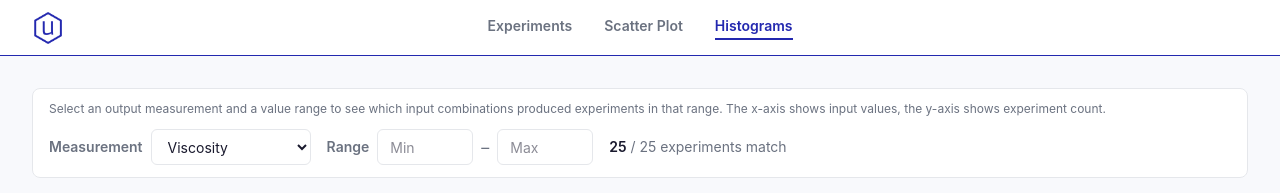
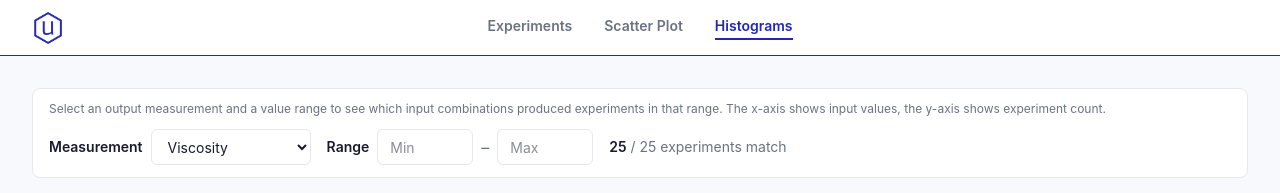
Before and after one commit to ridh7/uncountable-data-viz, a React (Vite) app: page /histograms in a window 1280 px wide. Shown: the top 193 px of the page. Built offline with nearby package versions, Linux system fonts and the light colour scheme.

Commit message:
Minor fix: make text primary

```diff
--- a/src/pages/HistogramsPage.tsx
+++ b/src/pages/HistogramsPage.tsx
@@ -1,12 +1,19 @@
 import { useState, useMemo } from "react";
 import { parseExperiments, getColumnDefs } from "../utils/experiment.ts";
-import { INPUT_GROUPS, HISTOGRAM_ROWS, computeGroupBins } from "../utils/categories.ts";
+import {
+  INPUT_GROUPS,
+  HISTOGRAM_ROWS,
+  computeGroupBins,
+} from "../utils/categories.ts";
 import InputHistogram from "../components/histograms/InputHistogram.tsx";
 
 function HistogramsPage() {
   const experiments = useMemo(() => parseExperiments(), []);
   const columns = useMemo(() => getColumnDefs(experiments), [experiments]);
-  const outputColumns = useMemo(() => columns.filter((c) => c.type === "output"), [columns]);
+  const outputColumns = useMemo(
+    () => columns.filter((c) => c.type === "output"),
+    [columns],
+  );
 
   const [outputKey, setOutputKey] = useState(outputColumns[0]?.key ?? "");
   const [rangeMin, setRangeMin] = useState("");
@@ -34,10 +41,10 @@ function HistogramsPage() {
             group.keys.map((k) => [
               k,
               matched.flatMap((e) => (k in e.inputs ? [e.inputs[k]] : [])),
-            ])
-          )
-        )
-      )
+            ]),
+          ),
+        ),
+      ),
     );
     return result;
   }, [matched]);
@@ -50,11 +57,13 @@ function HistogramsPage() {
       {/* Toolbar */}
       <div className="bg-(--color-surface) border border-(--color-border) rounded-lg px-4 pt-3 pb-3 shrink-0 sticky top-0 z-10">
         <p className="text-xs text-(--color-text-secondary) mb-3">
-          Select an output measurement and a value range to see which input combinations produced experiments in that range. The x-axis shows input values, the y-axis shows experiment count.
+          Select an output measurement and a value range to see which input
+          combinations produced experiments in that range. The x-axis shows
+          input values, the y-axis shows experiment count.
         </p>
         <div className="flex items-center gap-4">
           <div className="flex items-center gap-2">
-            <span className="text-sm font-semibold text-(--color-text-secondary)">
+            <span className="text-sm font-semibold text-(--color-text)">
               Measurement
             </span>
             <select
@@ -70,7 +79,7 @@ function HistogramsPage() {
             </select>
           </div>
           <div className="flex items-center gap-2">
-            <span className="text-sm font-semibold text-(--color-text-secondary)">
+            <span className="text-sm font-semibold text-(--color-text)">
               Range
             </span>
             <input
```
Lines whose indentation alone changed are shown as unchanged.
